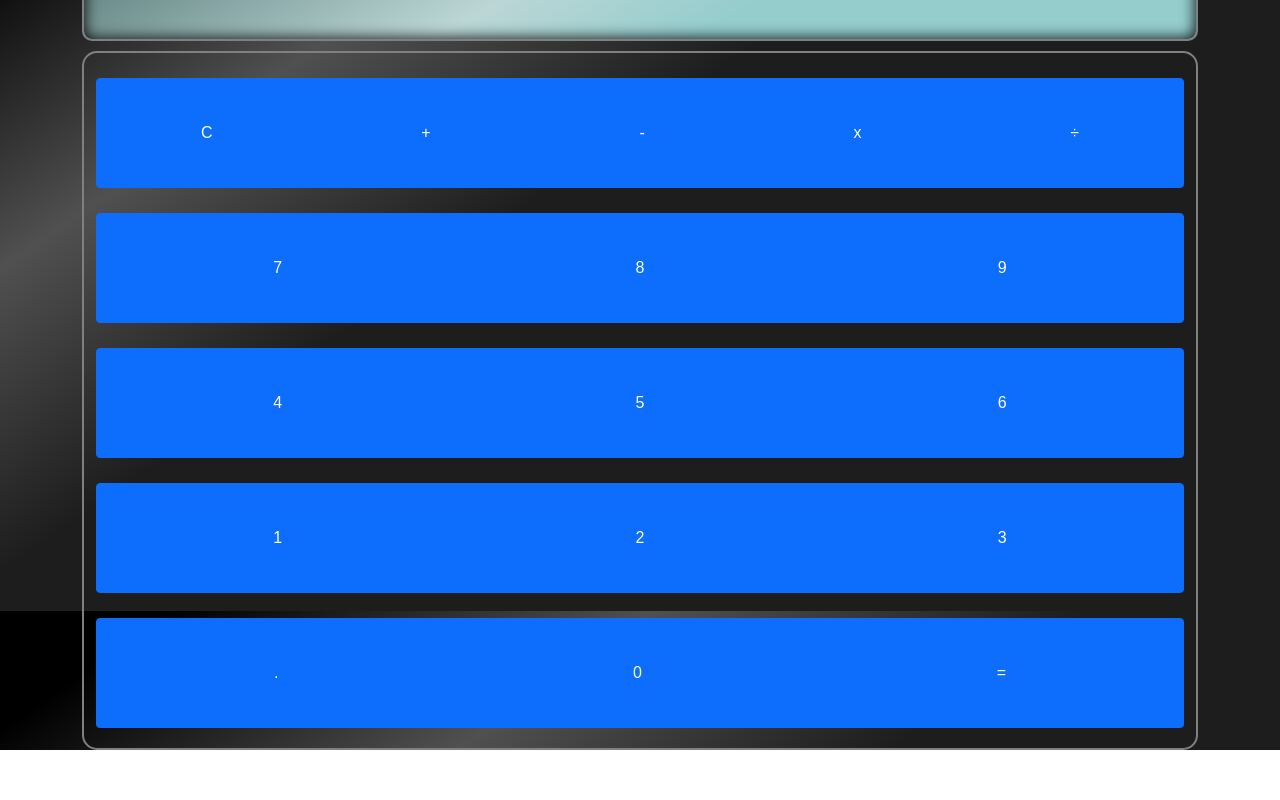
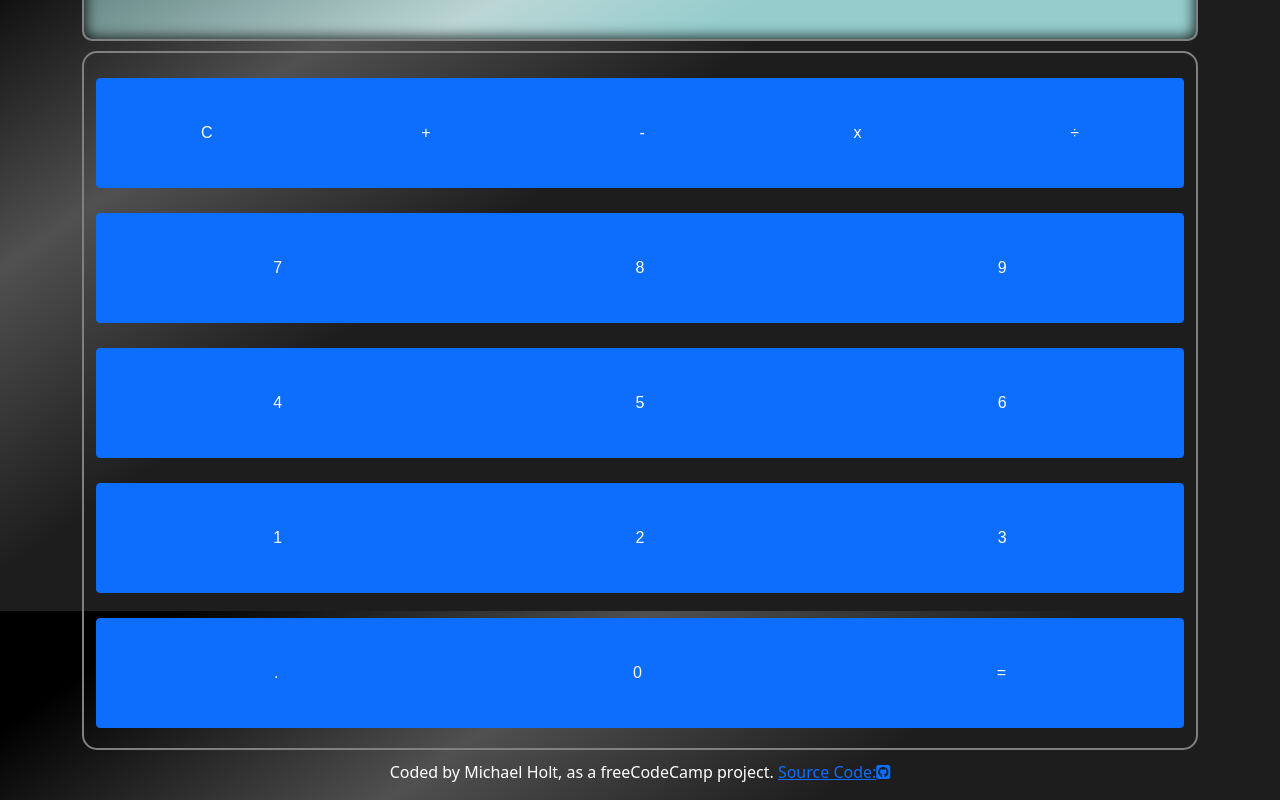
Before and after one commit to MHolt193/javascript-calculator, a React (Create React App) app: page / in a window 1280 px wide. Shown: the part 189-989 px from the top of the page. Before the commit the page ends 939 px from the top, so only its background shows below. Built offline with nearby package versions, Linux system fonts and the light colour scheme; a web font is replaced by a local one.

Commit message:
added footer

```diff
--- a/public/index.html
+++ b/public/index.html
@@ -21,6 +21,7 @@
       work correctly both with client-side routing and a non-root public URL.
       Learn how to configure a non-root public URL by running `npm run build`.
     -->
+    <script src="https://kit.fontawesome.com/304580dc0a.js" crossorigin="anonymous"></script>
     <link href="https://cdn.jsdelivr.net/npm/bootstrap@5.0.2/dist/css/bootstrap.min.css" rel="stylesheet" integrity="sha384-EVSTQN3/azprG1Anm3QDgpJLIm9Nao0Yz1ztcQTwFspd3yD65VohhpuuCOmLASjC" crossorigin="anonymous">
 
     <title>Calculator</title>
--- a/src/App.css
+++ b/src/App.css
@@ -1,38 +1,7 @@
-.App {
-  text-align: center;
-}
-
-.App-logo {
-  height: 40vmin;
-  pointer-events: none;
-}
-
-@media (prefers-reduced-motion: no-preference) {
-  .App-logo {
-    animation: App-logo-spin infinite 20s linear;
-  }
-}
-
-.App-header {
-  background-color: #282c34;
-  min-height: 100vh;
+.footer{
   display: flex;
-  flex-direction: column;
-  align-items: center;
   justify-content: center;
-  font-size: calc(10px + 2vmin);
+  align-content: center;
+  margin: 0;
   color: white;
 }
-
-.App-link {
-  color: #61dafb;
-}
-
-@keyframes App-logo-spin {
-  from {
-    transform: rotate(0deg);
-  }
-  to {
-    transform: rotate(360deg);
-  }
-}
--- a/src/App.js
+++ b/src/App.js
@@ -2,7 +2,6 @@ import React from "react";
 import "./App.css";
 import Container from "react-bootstrap/Container";
 import Calculator from "./Components/Calculator";
-
 function App() {
   return (
     <Container fluid>
--- a/src/Components/Calculator.js
+++ b/src/Components/Calculator.js
@@ -2,6 +2,7 @@ import React from "react";
 import Display from "./Display";
 import Keypad from "./Keypad";
 import Container from "react-bootstrap/Container";
+import Footer from "./Footer";
 
 class Calculator extends React.Component {
   constructor(props) {
@@ -205,6 +206,7 @@ class Calculator extends React.Component {
           decimalHandler={this.decimalHandler}
           subtractClickHandler={this.subtractClickHandler}
         />
+        <Footer />
       </Container>
     );
   }
--- /dev/null
+++ b/src/Components/Footer.js
@@ -0,0 +1,10 @@
+import '../App.css'
+const Footer = () => {
+    return (
+        <div className="footer text-center">
+            <p>Coded by Michael Holt, as a freeCodeCamp project.  <a href="https://github.com/MHolt193/javascript-calculator/tree/master/src" target="_blank" rel="noreferrer">Source Code:<i className="fab fa-github-square"></i></a></p>
+
+        </div>
+    )
+}
+export default Footer
```
